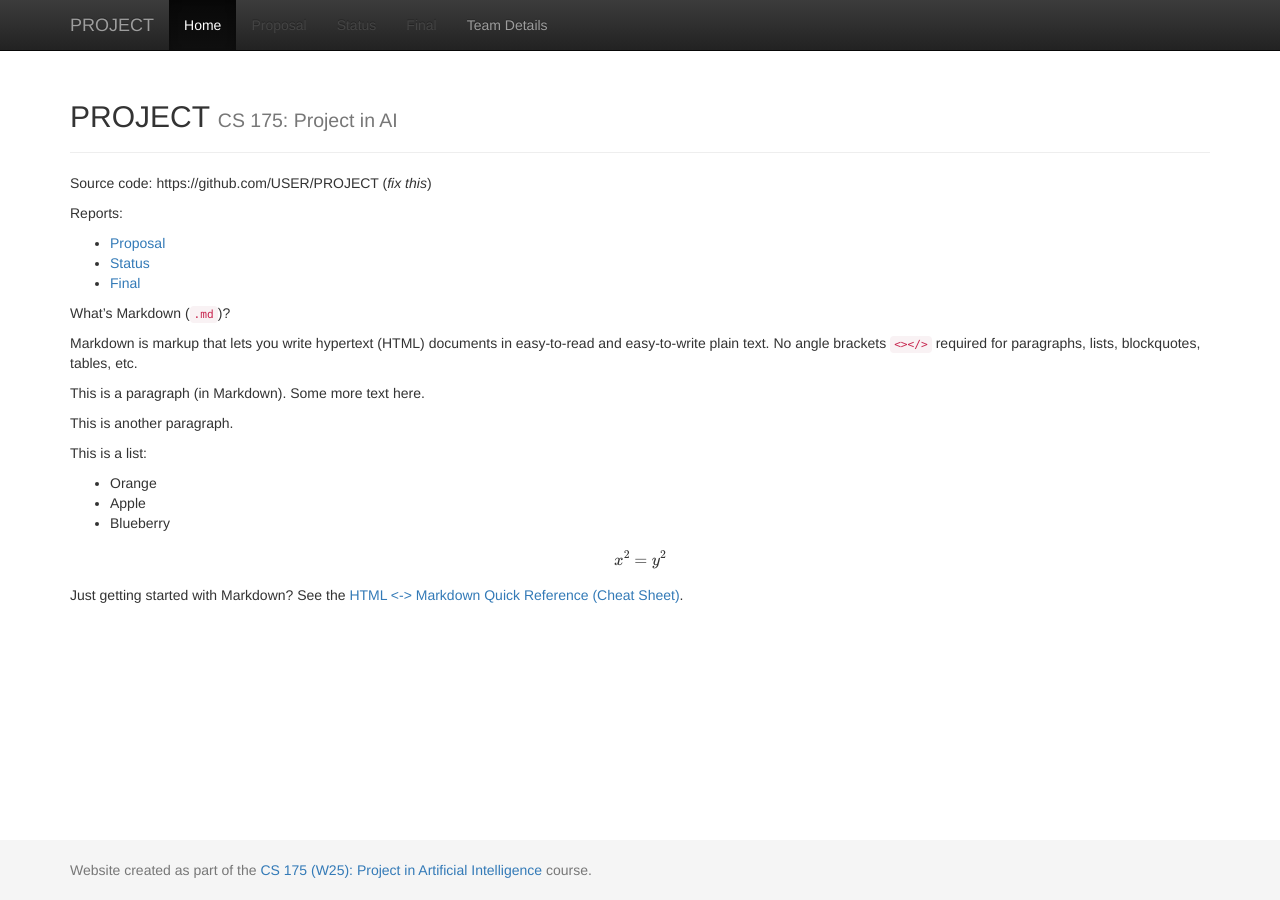
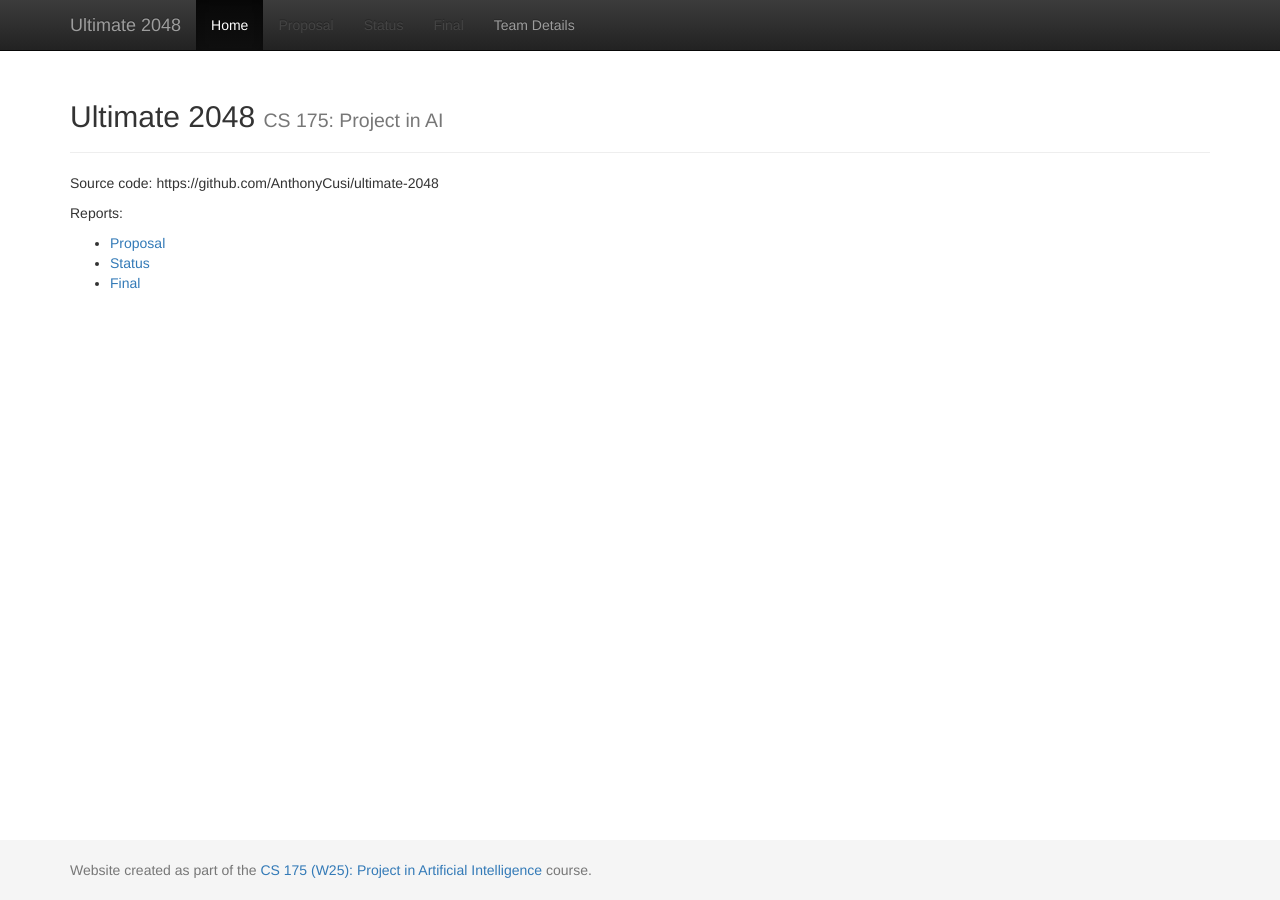
Before and after one commit to AnthonyCusi/ultimate-2048, a Jekyll site: the page built from docs/index.md, in a window 1280 px wide. Built offline with Jekyll 4.4.1, drawn with Linux system fonts in a browser that asks for light colours; formulas are drawn with MathJax 3.

Commit message:
Added project name and team member names

```diff
--- a/docs/_config.yml
+++ b/docs/_config.yml
@@ -1,7 +1,7 @@
 ###########
 # site.title
 
-title:    'PROJECT'
+title:    'Ultimate 2048'
 subtitle: 'CS 175: Project in AI'
 
 
--- a/docs/index.md
+++ b/docs/index.md
@@ -3,38 +3,10 @@
 title:  Home
 ---
 
-Source code: https://github.com/USER/PROJECT (_fix this_)
+Source code: https://github.com/AnthonyCusi/ultimate-2048
 
 Reports:
 
 - [Proposal](proposal.html)
 - [Status](status.html)
 - [Final](final.html)
-
-What's Markdown (`.md`)?
-
-Markdown is markup that lets you write hypertext (HTML) documents
-in easy-to-read and easy-to-write plain text.
-No angle brackets `<></>` required for
-paragraphs, lists, blockquotes, tables, etc.
-
-
-This is a paragraph (in Markdown). Some more
-text here.
-
-This is another paragraph.
-
-This is a list:
-
-- Orange
-- Apple
-- Blueberry
-
-$$x^2 = y^2$$
-
-
-Just getting started with Markdown?
-See the [HTML <-> Markdown Quick Reference (Cheat Sheet)][quickref].
-
-
-[quickref]: https://github.com/mundimark/quickrefs/blob/master/HTML.md
```
Also changed, not shown: docs/team.md (+6 -6 lines).
